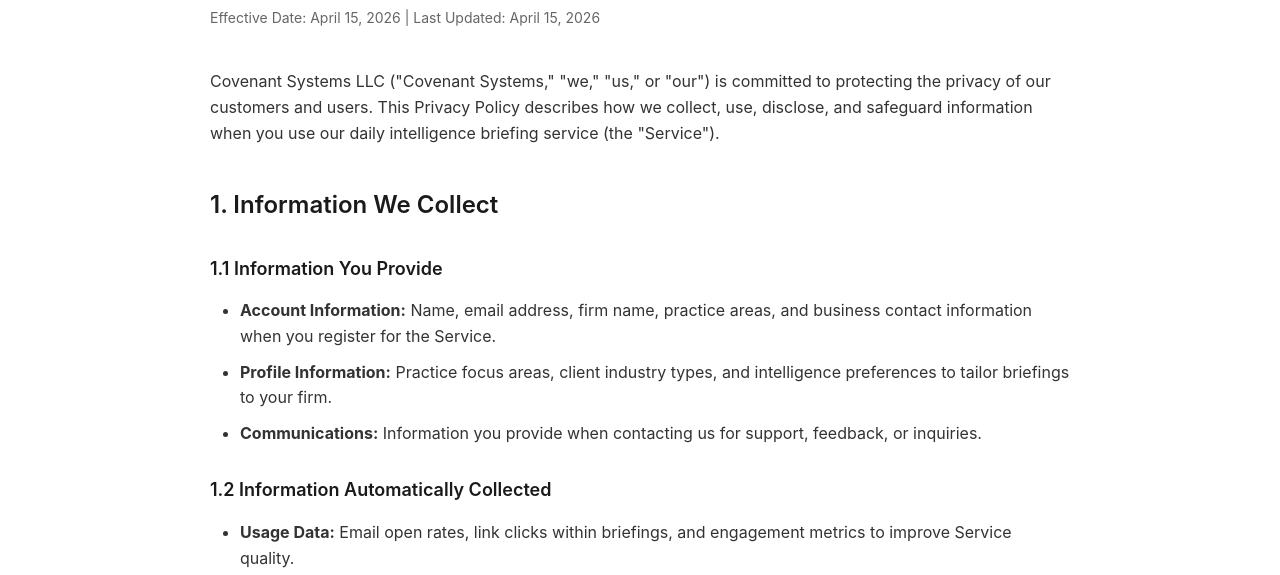
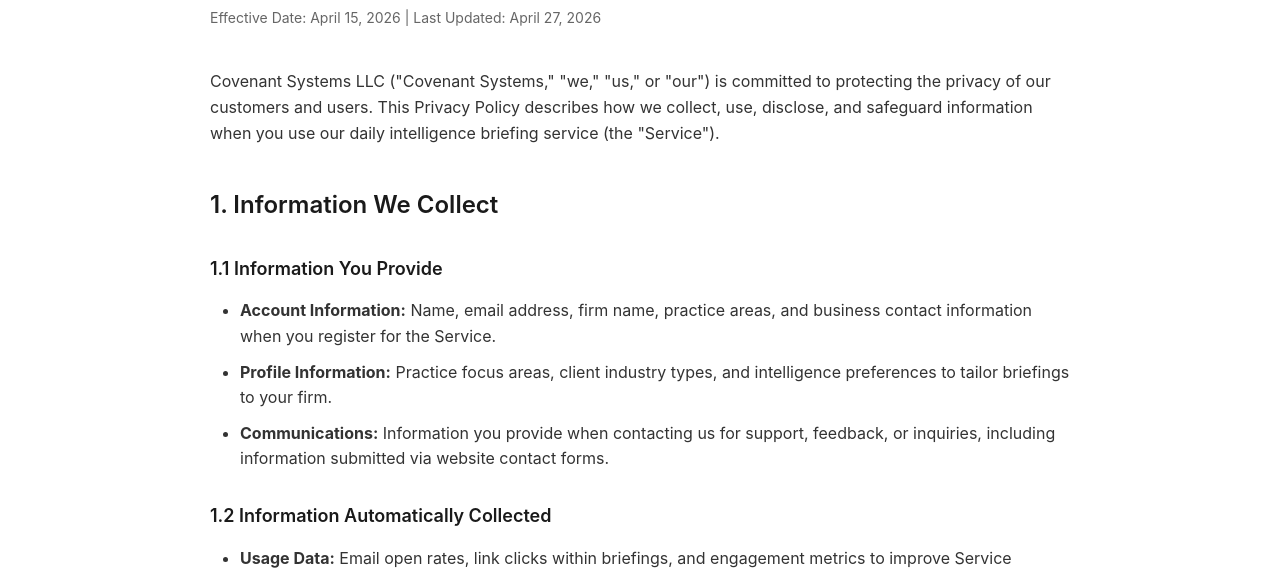
Before and after one commit to jcools1977/covenantsystems.ai, a plain HTML site: page privacy.html in a window 1280 px wide. Shown: the part 200-775 px from the top of the page. Drawn offline with Linux system fonts and the light colour scheme.

Commit message:
[SOL] Add Formspree disclosure to Privacy Policy Section 3.1 — compliance requirement for website contact form processing

```diff
--- a/privacy.html
+++ b/privacy.html
@@ -118,7 +118,7 @@
     <div class="content">
         <div class="container">
             <h1>Privacy Policy</h1>
-            <p class="effective-date">Effective Date: April 15, 2026 | Last Updated: April 15, 2026</p>
+            <p class="effective-date">Effective Date: April 15, 2026 | Last Updated: April 27, 2026</p>
 
             <p>Covenant Systems LLC ("Covenant Systems," "we," "us," or "our") is committed to protecting the privacy of our customers and users. This Privacy Policy describes how we collect, use, disclose, and safeguard information when you use our daily intelligence briefing service (the "Service").</p>
 
@@ -128,7 +128,7 @@
             <ul>
                 <li><strong>Account Information:</strong> Name, email address, firm name, practice areas, and business contact information when you register for the Service.</li>
                 <li><strong>Profile Information:</strong> Practice focus areas, client industry types, and intelligence preferences to tailor briefings to your firm.</li>
-                <li><strong>Communications:</strong> Information you provide when contacting us for support, feedback, or inquiries.</li>
+                <li><strong>Communications:</strong> Information you provide when contacting us for support, feedback, or inquiries, including information submitted via website contact forms.</li>
             </ul>
 
             <h3>1.2 Information Automatically Collected</h3>
@@ -166,6 +166,7 @@
             <ul>
                 <li><strong>Infrastructure Providers:</strong> Amazon Web Services (AWS) for hosting and data storage.</li>
                 <li><strong>Email Delivery:</strong> Email service providers to deliver daily briefings.</li>
+                <li><strong>Form Processing:</strong> Formspree (formspree.io) to process website contact form submissions and forward inquiries to our email system.</li>
                 <li><strong>Analytics Tools:</strong> Services that help us understand Service usage (anonymized data only).</li>
             </ul>
             <p>All service providers are contractually bound to protect your information and may only use it to perform services for us.</p>
```
